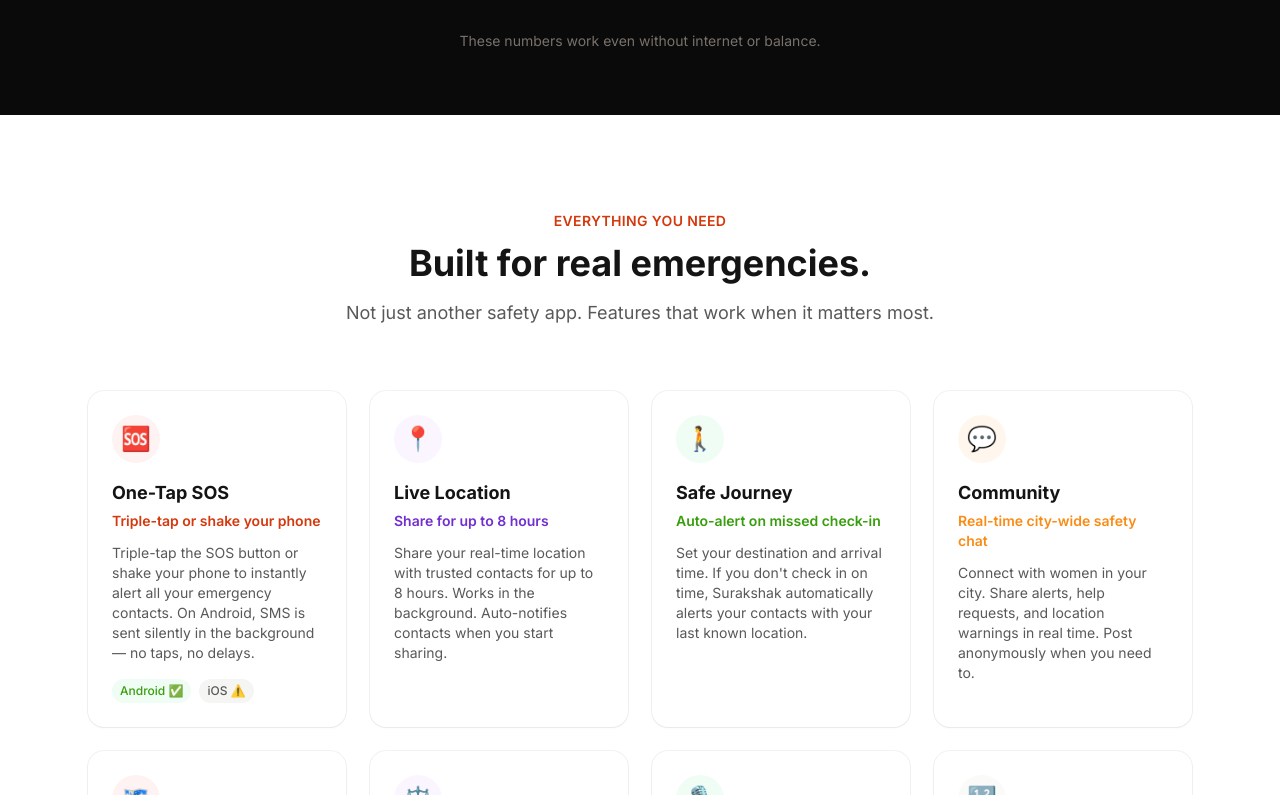
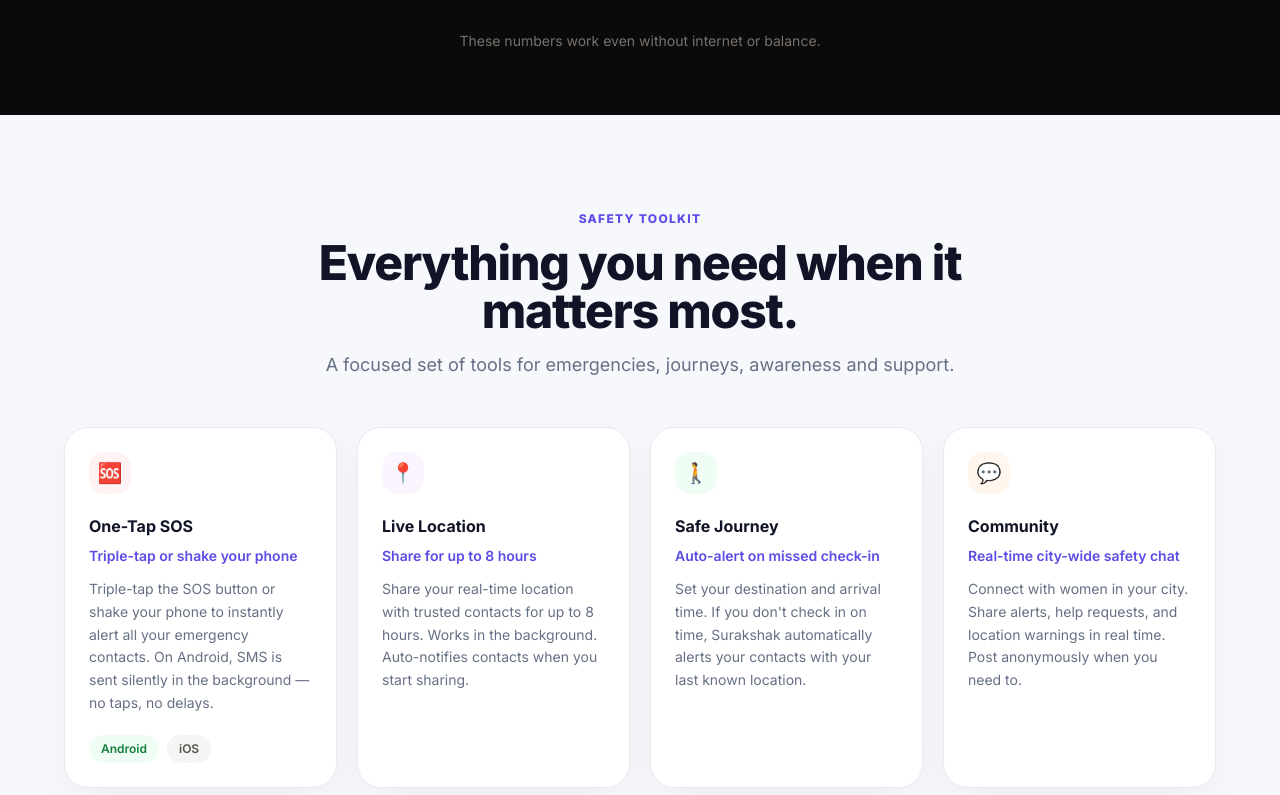
Before and after one commit to surakshak-redx-org/landing, a Next.js app: page / in a window 1280 px wide. Shown: the part 1105-1900 px from the top of the page. Built offline with nearby package versions, Linux system fonts and the light colour scheme.

Commit message:
Refactor Features component layout and structure

```diff
--- a/src/components/sections/Features.tsx
+++ b/src/components/sections/Features.tsx
@@ -2,74 +2,90 @@
 
 import { motion } from 'framer-motion';
 
-import { FADE_UP, STAGGER_CONTAINER, useScrollAnimation } from '@/hooks/useScrollAnimation';
+import {
+  FADE_UP,
+  STAGGER_CONTAINER,
+  useScrollAnimation,
+} from '@/hooks/useScrollAnimation';
 import { FEATURES } from '@/constants';
-
-const SUBTITLE_TEXT_CLASSES: Record<string, string> = {
-  'bg-red-50': 'text-primary-red',
-  'bg-purple-50': 'text-shakti-purple',
-  'bg-green-50': 'text-forest-green',
-  'bg-orange-50': 'text-saffron',
-  'bg-stone-50': 'text-stone',
-};
 
 export default function Features(): React.JSX.Element {
   const { ref, isInView } = useScrollAnimation();
 
   return (
-    <div className="mx-auto max-w-6xl px-6 py-24">
-      <div className="mx-auto max-w-2xl text-center">
-        <p className="text-sm font-semibold uppercase tracking-wide text-primary-red">
-          Everything You Need
+    <section id="features" className="bg-[#f7f8fc] py-24">
+      <div className="mx-auto w-[92%] max-w-6xl">
+
+        {/* Section Heading */}
+        <div className="mx-auto mb-12 max-w-3xl text-center">
+          <p className="text-xs font-extrabold uppercase tracking-[1.3px] text-[#5b4ce6]">
+            Safety Toolkit
           </p>
-        <h2 className="mt-3 text-4xl font-bold text-ink">Built for real emergencies.</h2>
-        <p className="mt-4 text-lg text-stone">
-          Not just another safety app. Features that work when it matters most.
+
+          <h2 className="mt-3 text-3xl font-extrabold tracking-tight text-[#101426] sm:text-4xl lg:text-5xl">
+            Everything you need when it matters most.
+          </h2>
+
+          <p className="mx-auto mt-4 max-w-2xl text-base leading-relaxed text-[#667085] sm:text-lg">
+            A focused set of tools for emergencies, journeys,
+            awareness and support.
           </p>
         </div>
 
+        {/* Features Grid */}
         <motion.div
           ref={ref}
           variants={STAGGER_CONTAINER}
           initial="hidden"
           animate={isInView ? 'visible' : 'hidden'}
-        className="mt-16 grid grid-cols-1 gap-6 sm:grid-cols-2 lg:grid-cols-4"
+          className="grid grid-cols-1 gap-5 sm:grid-cols-2 lg:grid-cols-4"
         >
           {FEATURES.map((feature) => (
             <motion.div
               key={feature.id}
               variants={FADE_UP}
-            whileHover={{ y: -4 }}
-            className="rounded-2xl bg-white p-6 shadow-sm ring-1 ring-black/5 transition-shadow hover:shadow-lg"
+              whileHover={{ y: -5 }}
+              className="group rounded-3xl border border-[#e8eaf1] bg-white p-6 shadow-[0_10px_35px_rgba(16,24,40,0.04)] transition-shadow duration-300 hover:shadow-[0_20px_60px_rgba(16,20,38,0.10)]"
             >
+              {/* Icon */}
               <div
-              className={`flex h-12 w-12 items-center justify-center rounded-full text-2xl ${feature.bg}`}
+                className={`mb-5 flex h-[42px] w-[42px] items-center justify-center rounded-[15px] text-xl ${feature.bg}`}
               >
                 {feature.icon}
               </div>
-            <h3 className="mt-4 text-lg font-bold text-ink">{feature.title}</h3>
-            <p
-              className={`mt-1 text-sm font-semibold ${
-                SUBTITLE_TEXT_CLASSES[feature.bg] ?? 'text-primary-red'
-              }`}
-            >
+
+              {/* Title */}
+              <h3 className="mb-2 font-bold text-[#101426]">
+                {feature.title}
+              </h3>
+
+              {/* Subtitle */}
+              <p className="mb-3 text-sm font-semibold text-[#5b4ce6]">
                 {feature.subtitle}
               </p>
-            <p className="mt-3 text-sm text-stone">{feature.description}</p>
 
+              {/* Description */}
+              <p className="text-sm leading-relaxed text-[#667085]">
+                {feature.description}
+              </p>
+
+              {/* Platform Support */}
               {'platform' in feature && feature.platform && (
-              <div className="mt-4 flex flex-wrap gap-2">
-                <span className="rounded-full bg-green-50 px-2 py-1 text-xs font-medium text-forest-green">
-                  Android ✅
+                <div className="mt-5 flex flex-wrap gap-2">
+                  <span className="rounded-full bg-green-50 px-3 py-1.5 text-xs font-semibold text-green-700">
+                    Android
                   </span>
-                <span className="rounded-full bg-stone-100 px-2 py-1 text-xs font-medium text-stone">
-                  iOS ⚠️
+
+                  <span className="rounded-full bg-stone-100 px-3 py-1.5 text-xs font-semibold text-stone-600">
+                    iOS
                   </span>
                 </div>
               )}
             </motion.div>
           ))}
         </motion.div>
+
       </div>
+    </section>
   );
 }
```
Lines whose indentation alone changed are shown as unchanged.
